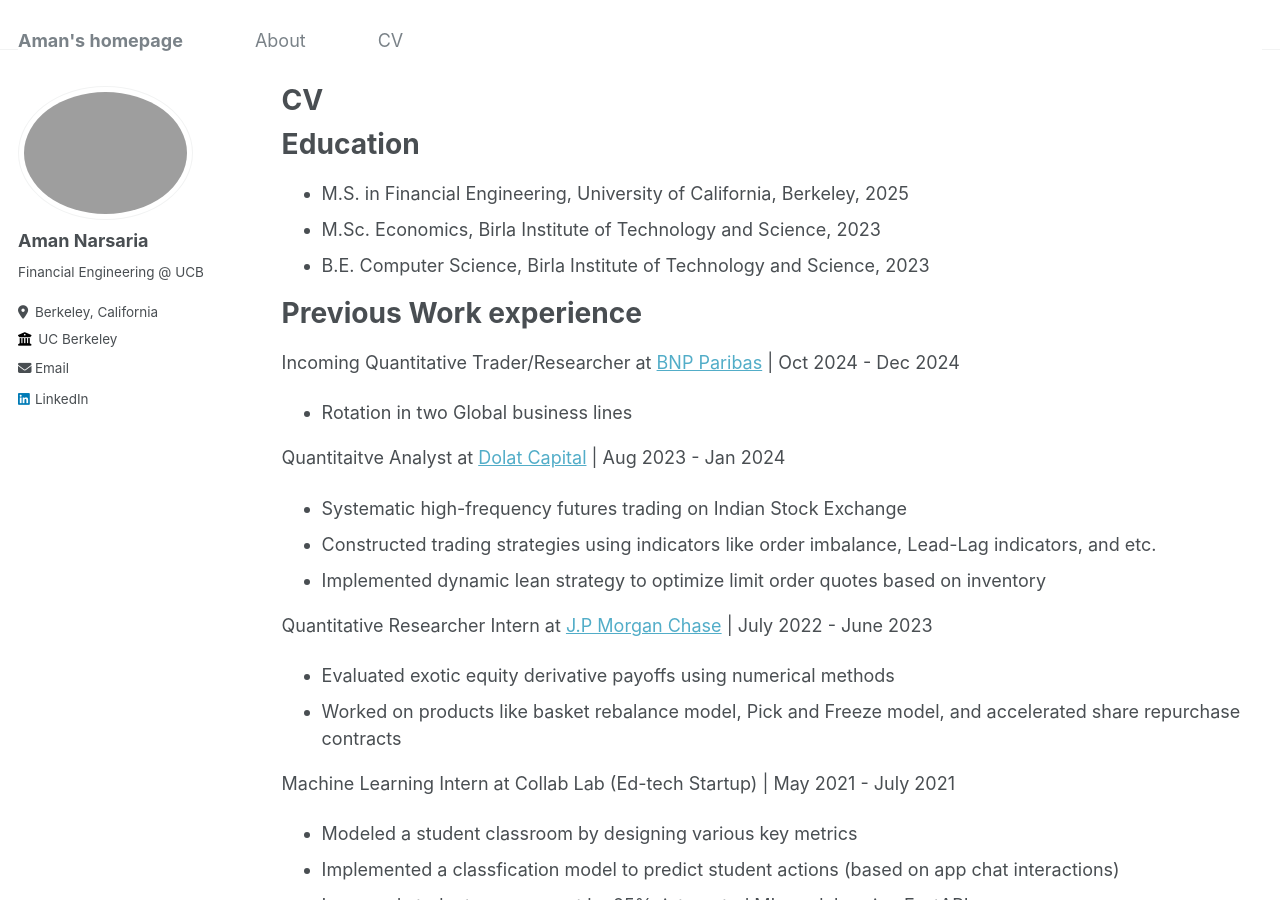
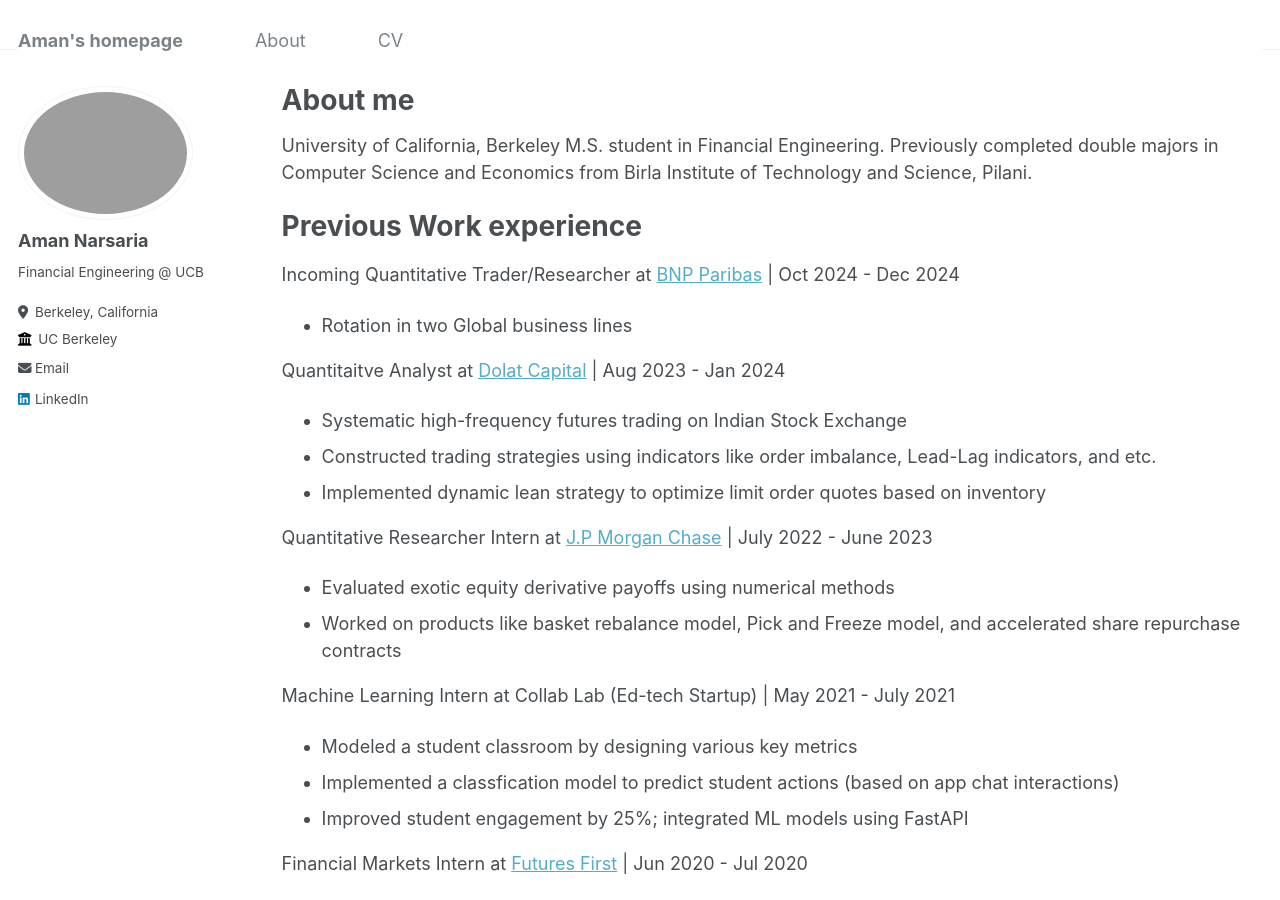
Before and after one commit to amannarsaria4/amannarsaria4.github.io, a Jekyll site: the page built from _pages/cv.md, in a window 1280 px wide and 900 px high. Built offline with Jekyll 4.4.1, drawn with Linux system fonts in a browser that asks for light colours; part of the change alters nothing that is shown.

Commit message:
new commit

```diff
--- a/_pages/cv.md
+++ b/_pages/cv.md
@@ -1,6 +1,6 @@
 ---
 layout: archive
-title: "CV"
+title: "About me"
 permalink: /cv/
 author_profile: true
 redirect_from:
@@ -9,11 +9,7 @@ redirect_from:
 
 {% include base_path %}
 
-Education
-======
-* M.S. in Financial Engineering, University of California, Berkeley, 2025
-* M.Sc. Economics, Birla Institute of Technology and Science, 2023
-* B.E. Computer Science, Birla Institute of Technology and Science, 2023
+University of California, Berkeley M.S. student in Financial Engineering. Previously completed double majors in Computer Science and Economics from Birla Institute of Technology and Science, Pilani.
 
 Previous Work experience
 ======
@@ -40,27 +36,27 @@ Financial Markets Intern at [Futures First](https://futuresfirst.com/) \| Jun 20
 
 Research Experience
 ======
-* Hamilton Trading \| Hamilton Trading -  April 2024 - Jul 2024
-  * Worked on a long/short intraday open range breakout strategy for the FTSE futures
-  * Researched and improveed strategy performance using various technical indicators like VWAP, momentum, etc.
+Hamilton Trading \| Hamilton Trading -  April 2024 - Jul 2024
+* Worked on a long/short intraday open range breakout strategy for the FTSE futures
+* Researched and improveed strategy performance using various technical indicators like VWAP, momentum, etc.
 
-* Remote Sensing Image Retrieval using Deep Learning Techniques \| BITS Pilani - Jan 2022 - May 2022
-  * Worked under [Prof. Poonam Goyal](https://www.bits-pilani.ac.in/pilani/poonam-goyal/)
-  * Developed a multimodal system for image retrieval, combining CNN and LSTM networks to generate descriptive image captions
+Remote Sensing Image Retrieval using Deep Learning Techniques \| BITS Pilani - Jan 2022 - May 2022
+* Worked under [Prof. Poonam Goyal](https://www.bits-pilani.ac.in/pilani/poonam-goyal/)
+* Developed a multimodal system for image retrieval, combining CNN and LSTM networks to generate descriptive image captions
 
-* [Question Answering System](https://drive.google.com/file/d/1sSQMzgrZ6lOfPkdqOkmTA19KyspMSyND/view) \| BITS Pilani - Jan 2021 - May 2021
-  * Designed a system to fetch most relevant FAQ pairs by deploying two models (A)Pooling model: fetched top 100 relevant results (B) Ranking model: ranked these results using cosine similarity
+[Question Answering System](https://drive.google.com/file/d/1sSQMzgrZ6lOfPkdqOkmTA19KyspMSyND/view) \| BITS Pilani - Jan 2021 - May 2021
+* Designed a system to fetch most relevant FAQ pairs by deploying two models (A)Pooling model: fetched top 100 relevant results (B) Ranking model: ranked these results using cosine similarity
 
 Publications
 ======
-  <ul>{% for post in site.publications reversed %}
-    {% include archive-single-cv.html %}
-  {% endfor %}</ul>
+<ul>{% for post in site.publications reversed %}
+  {% include archive-single-cv.html %}
+{% endfor %}</ul>
 
 
 Skills and Certifications
 ======
-* __Programming__: Python, C++, SQL, Flask, FastAPI, PyTorch
-* __Mathematics and Statistics__: Stochastic Calculus, Probability and Statistics, Econometrics, Linear Algebra, Derivatives,
-* __Computer Science__: Data Structures and Algorithms, Computer Architecture, Information Retrieval, Compilers, Object Oriented Programming, Database Systems
-* __Economics__: Derivatives and risk management, Securities, portfolio and Asset management, Applied Econometrics, Business Valuation, Fundamentals of financial accounting
+__Programming__: Python, C++, SQL, Flask, FastAPI, PyTorch
+__Mathematics and Statistics__: Stochastic Calculus, Probability and Statistics, Econometrics, Linear Algebra, Derivatives,
+__Computer Science__: Data Structures and Algorithms, Computer Architecture, Information Retrieval, Compilers, Object Oriented Programming, Database Systems
+__Economics__: Derivatives and risk management, Securities, portfolio and Asset management, Applied Econometrics, Business Valuation, Fundamentals of financial accounting
```
